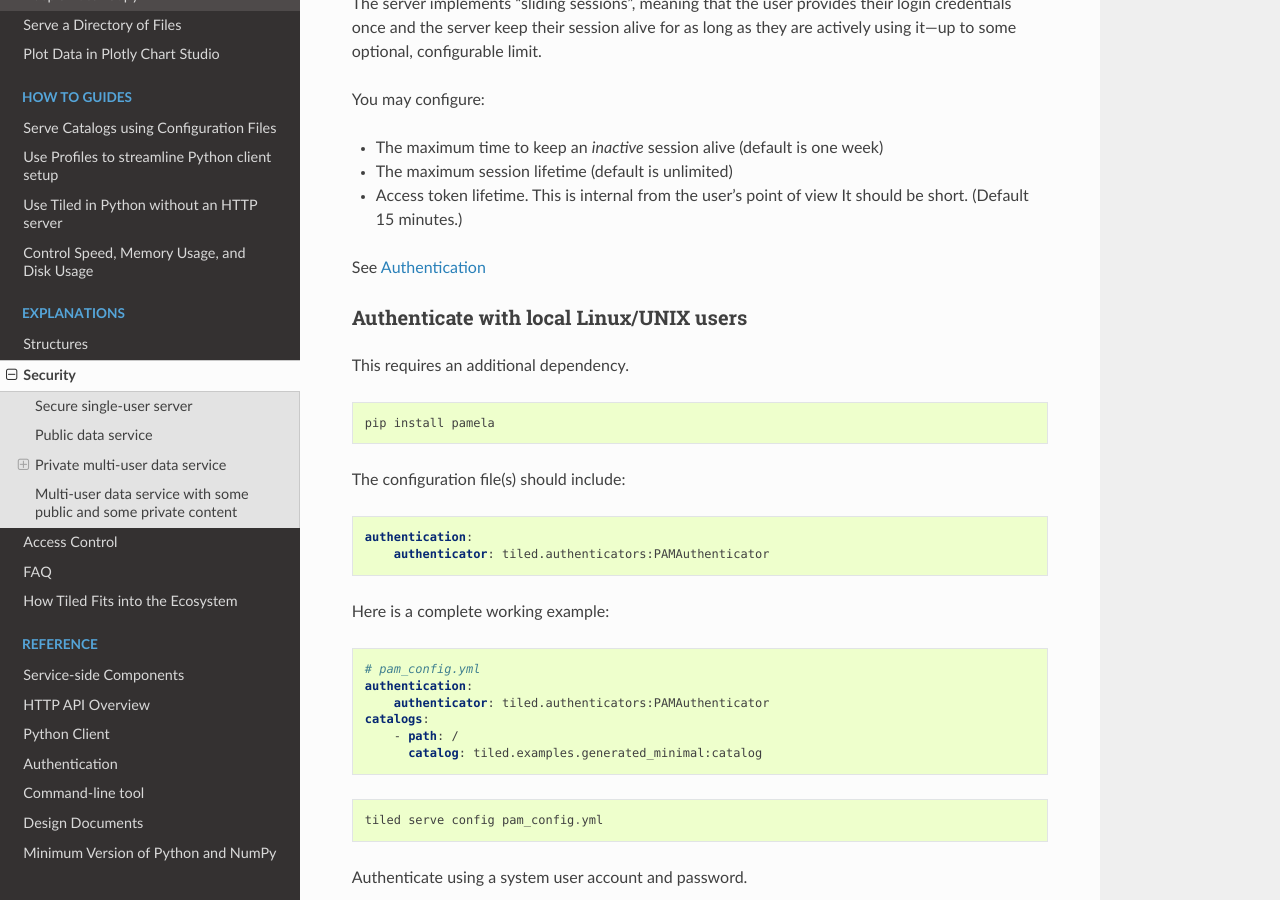
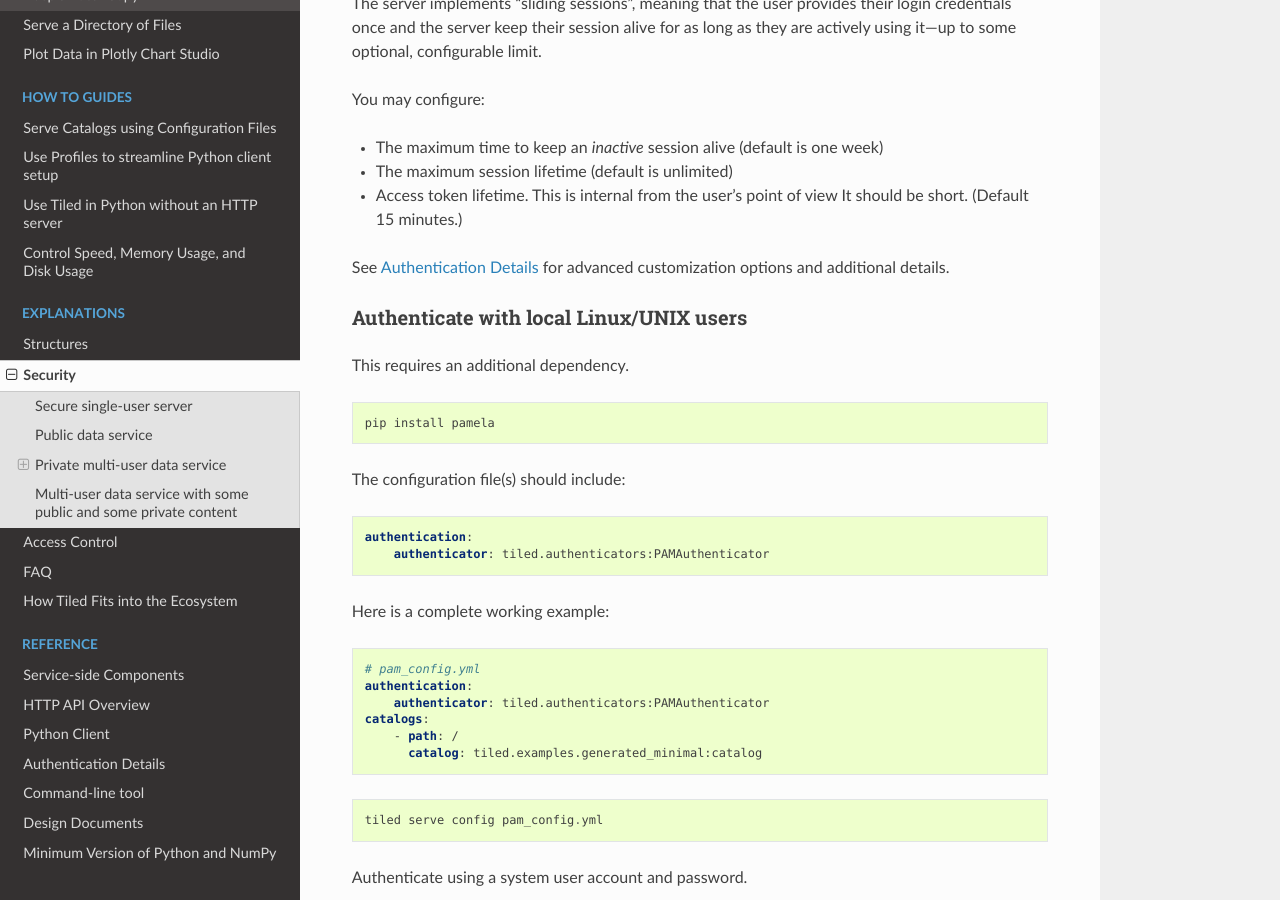
Before and after one commit to bluesky/tiled, a Sphinx documentation site: the page built from docs/source/explanations/security.md, in a window 1280 px wide and 900 px high, scrolled down 3019 px. Built offline with Sphinx 7.4.7 and the Read the Docs theme 2.0.0, drawn with Linux system fonts in a browser that asks for light colours; pages that are not in the unit, such as notebooks, are missing from menus.

Commit message:
Docs wording tweak

```diff
--- a/docs/source/explanations/security.md
+++ b/docs/source/explanations/security.md
@@ -150,7 +150,8 @@ You may configure:
 * Access token lifetime. This is internal from the user's point of view
   It should be short. (Default 15 minutes.)
 
-See {doc}`../reference/authentication`
+See {doc}`../reference/authentication` for advanced customization options and
+additional details.
 
 ### Authenticate with local Linux/UNIX users
 
--- a/docs/source/reference/authentication.md
+++ b/docs/source/reference/authentication.md
@@ -1,4 +1,4 @@
-# Authentication
+# Authentication Details
 
 See {doc}`../explanations/security` for an overview.
 This page addresses technical details relevant to:
```
